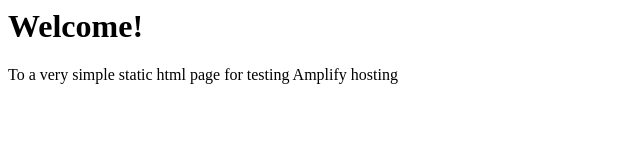
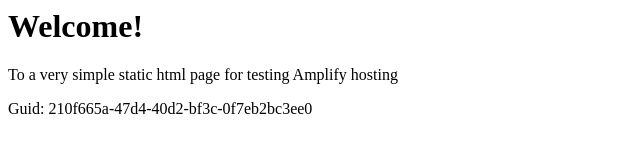
Before and after one commit to aws-aemilia-iad/Github-PR-Commit-Integration-Test-DoNotTouch-v1-prod-us-east-1, a website: page src/index.html in a window 1280 px wide. Shown: the whole page, without its empty margins (0-640 px from the left). Drawn offline with Linux system fonts and the light colour scheme.

Commit message:
commit from integ tests

```diff
--- a/src/index.html
+++ b/src/index.html
@@ -1,3 +1,5 @@
+
+
 <html lang="en">
 
 <head>
@@ -10,6 +12,6 @@
 <body>
     <h1>Welcome!</h1>
     <p>To a very simple static html page for testing Amplify hosting</p>
-</body>
+    <p>Guid: 210f665a-47d4-40d2-bf3c-0f7eb2bc3ee0</p></body>
 
 </html>
```
